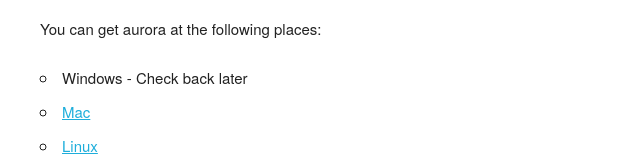
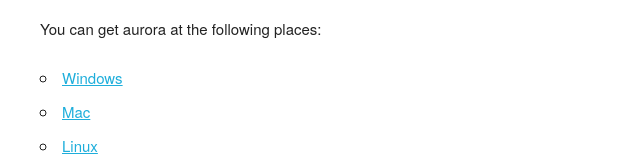
Before and after one commit to Flaque/aurora-demo-site, a plain HTML site: page public/index.html in a window 1280 px wide. Shown: the part 221-377 px from the top of the page, without its empty margins (0-640 px from the left). Drawn offline with Linux system fonts and the light colour scheme.

Commit message:
Add windows link

```diff
--- a/public/index.html
+++ b/public/index.html
@@ -20,7 +20,9 @@
     <h2 id="install">Install</h2>
     <p>You can get aurora at the following places:</p>
     <ul>
-      <li>Windows - Check back later</li>
+      <li>
+        <a href="https://github.com/tundra-code/aurora/releases/download/v0.1.2/Aurora-Windows-0.1.2.exe">Windows </a>
+      </li>
       <li>
         <a href="https://github.com/tundra-code/aurora/releases/download/untagged-1b0b6519a9d172ec0fdc/Aurora-0.0.1.dmg">Mac</a>
       </li>
```
